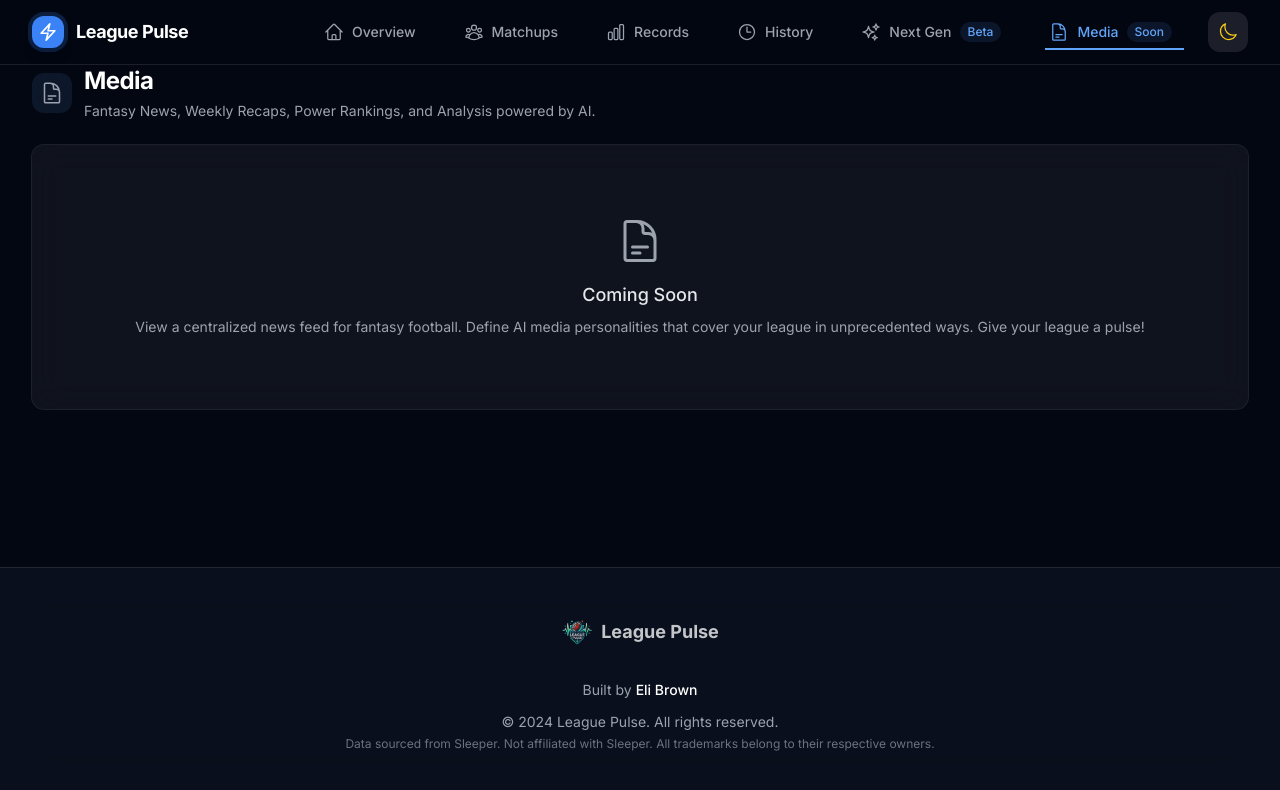
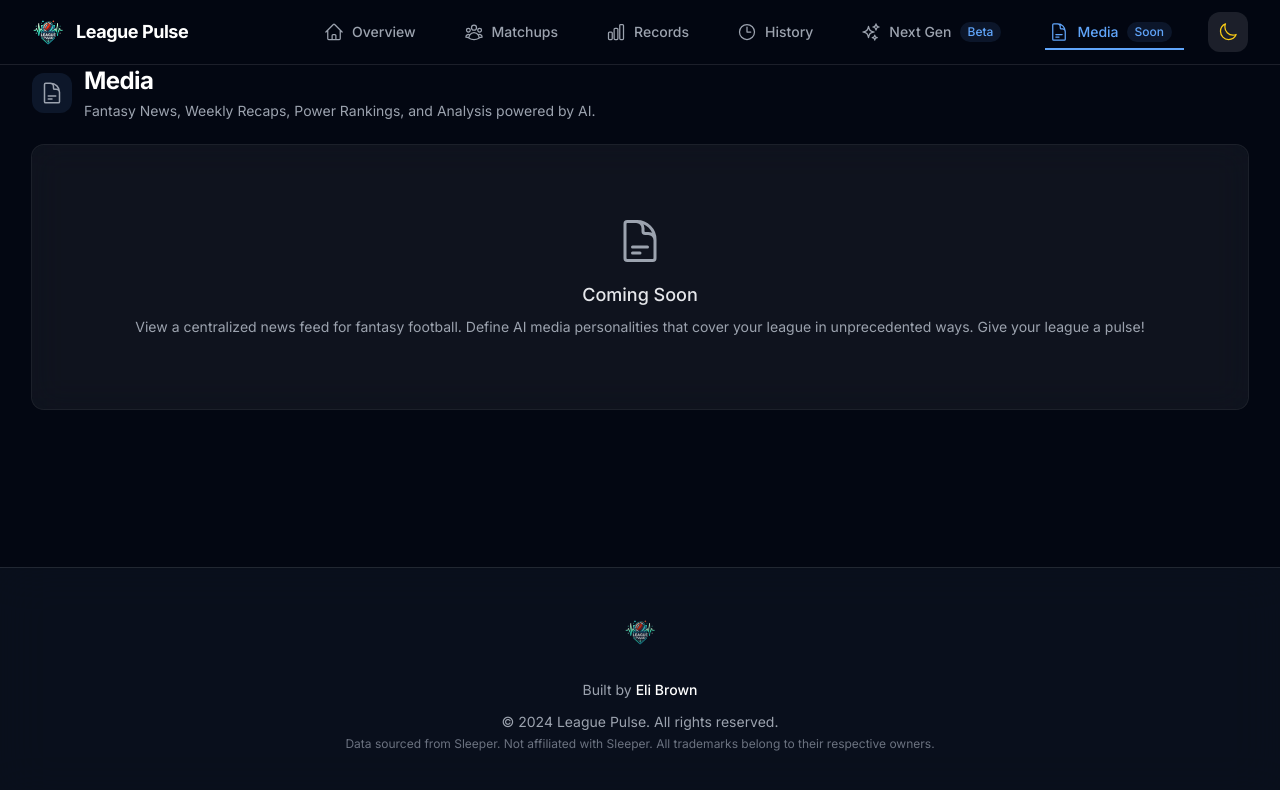
Before and after one commit to ebrown-32/LeaguePulse, a Next.js app in the folder sleeper-league-tracker/: page /media in a window 1280 px wide. Shown: the top 790 px of the page. Built offline with nearby package versions, Linux system fonts and the light colour scheme.

Commit message:
added logo

```diff
--- a/sleeper-league-tracker/src/components/layout/Navbar.tsx
+++ b/sleeper-league-tracker/src/components/layout/Navbar.tsx
@@ -1,8 +1,8 @@
 'use client';
 
 import { useState } from 'react';
+import Link from 'next/link';
 import { usePathname } from 'next/navigation';
-import Link from 'next/link';
 import { motion, AnimatePresence } from 'framer-motion';
 import {
   HomeIcon,
@@ -15,6 +15,7 @@ import {
   XMarkIcon,
 } from '@heroicons/react/24/outline';
 import { ThemeToggle } from '@/components/ui/ThemeToggle';
+import Logo from '@/components/ui/Logo';
 
 const navigation = [
   { name: 'Overview', href: '/', icon: HomeIcon },
@@ -25,34 +26,6 @@ const navigation = [
   { name: 'Media', href: '/media', icon: DocumentTextIcon, tag: 'Soon' },
 ];
 
-const Logo = () => (
-  <div className="flex items-center space-x-3">
-    <div className="flex h-8 w-8 items-center justify-center rounded-lg bg-blue-500 text-white shadow-lg ring-4 ring-blue-500/20">
-      <motion.div
-        initial={{ scale: 0.5, opacity: 0 }}
-        animate={{ scale: 1, opacity: 1 }}
-        transition={{ type: "spring", duration: 0.5 }}
-      >
-        <svg className="h-5 w-5" viewBox="0 0 24 24" fill="none">
-          <path
-            d="M3.75 13.5l10.5-11.25L12 10.5h8.25L9.75 21.75 12 13.5H3.75z"
-            stroke="currentColor"
-            strokeWidth={2}
-            strokeLinecap="round"
-            strokeLinejoin="round"
-          />
-        </svg>
-      </motion.div>
-    </div>
-    <Link
-      href="/"
-      className="text-lg font-bold tracking-tight text-gray-900 hover:text-gray-600 transition-colors dark:text-white dark:hover:text-gray-400"
-    >
-      League Pulse
-    </Link>
-  </div>
-);
-
 export default function Navbar() {
   const pathname = usePathname();
   const [isOpen, setIsOpen] = useState(false);
@@ -60,7 +33,10 @@ export default function Navbar() {
   return (
     <header className="sticky top-0 z-50 w-full border-b border-gray-200 bg-white/80 backdrop-blur dark:border-white/10 dark:bg-gray-950/80">
       <nav className="mx-auto flex h-16 max-w-7xl items-center justify-between px-4 sm:px-6 lg:px-8">
-        <Logo />
+        <Link href="/" className="flex items-center space-x-3">
+          <Logo />
+          <span className="text-lg font-bold tracking-tight text-gray-900 hover:text-gray-600 transition-colors dark:text-white dark:hover:text-gray-400">League Pulse</span>
+        </Link>
 
         {/* Desktop Navigation */}
         <div className="hidden md:flex md:items-center md:space-x-6">
--- a/sleeper-league-tracker/src/components/ui/Logo.tsx
+++ b/sleeper-league-tracker/src/components/ui/Logo.tsx
@@ -1,6 +1,7 @@
 'use client';
 
 import Image from 'next/image';
+import Link from 'next/link';
 
 interface LogoProps {
   className?: string;
@@ -8,17 +9,14 @@ interface LogoProps {
 
 export default function Logo({ className }: LogoProps) {
   return (
-    <div className={`flex items-center space-x-2 ${className}`}>
-      <div className="relative w-8 h-8">
-        <Image
-          src="/logo.png"
-          alt="League Pulse Logo"
-          width={32}
-          height={32}
-          className="object-contain"
-        />
-      </div>
-      <span className="font-bold text-lg">League Pulse</span>
-    </div>
+    <Link href="/" className={className}>
+      <Image
+        src="/logo.png"
+        alt="League Pulse"
+        width={32}
+        height={32}
+        className="h-8 w-8"
+      />
+    </Link>
   );
 }
```
